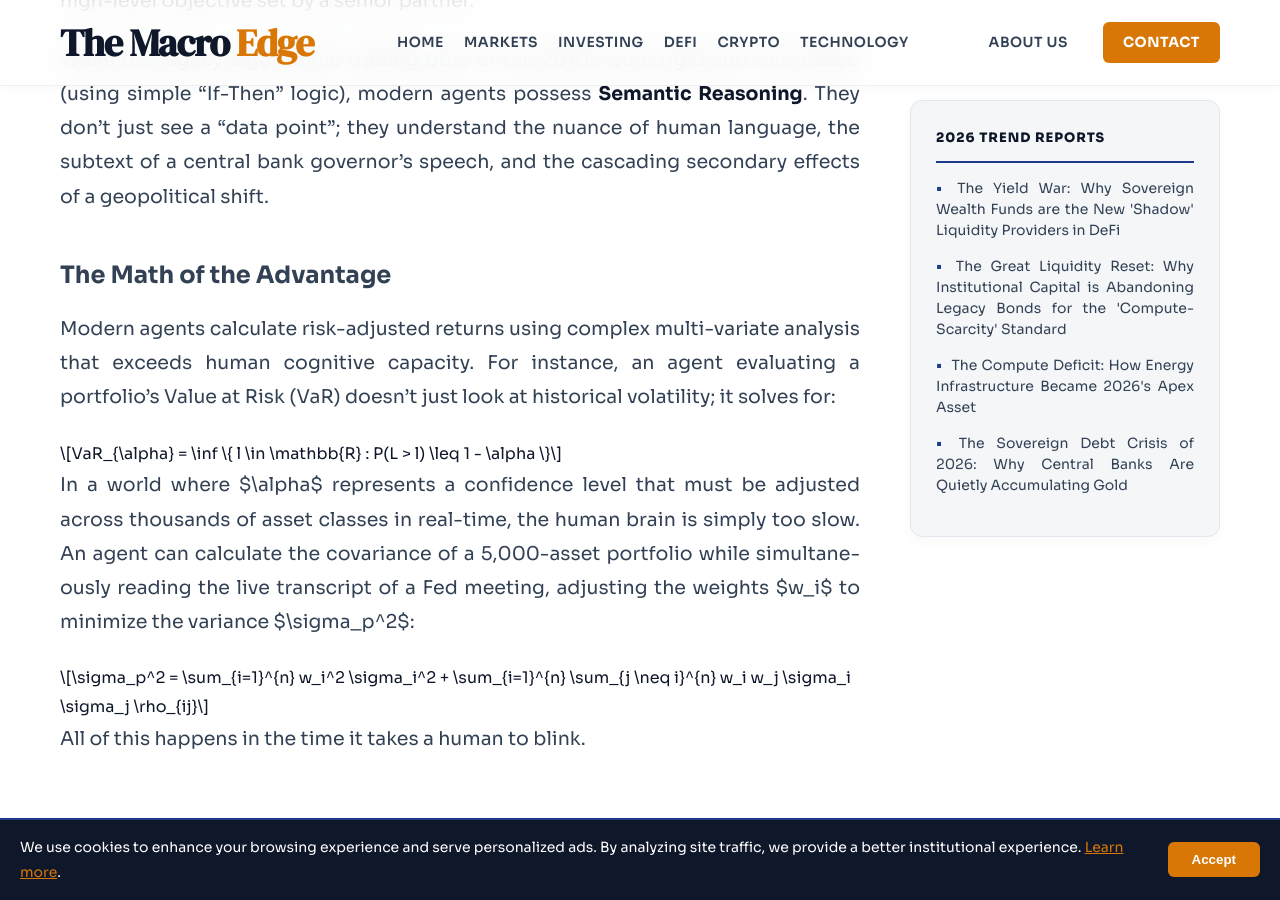
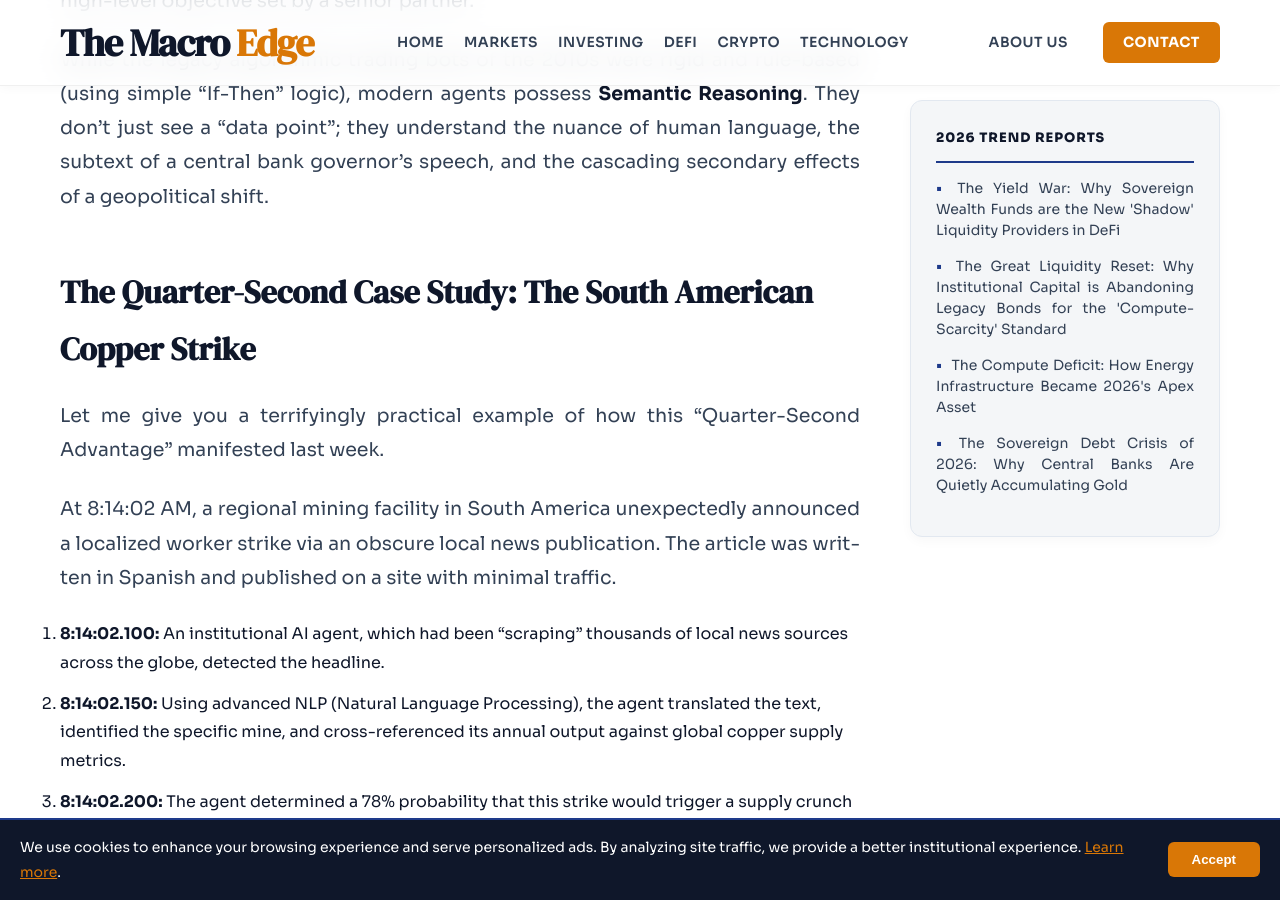
Before and after one commit to Frixx55/FinanceWorld, a Jekyll site: the page built from _posts/2026-04-09-autonomous-agents-replacing-junior-analysts.md, in a window 1280 px wide and 900 px high, scrolled down 2812 px. Built offline with Jekyll 4.4.1, drawn with Linux system fonts in a browser that asks for light colours.

Commit message:
Remove math section on agent advantages
Removed section discussing the mathematical advantages of modern agents over human analysts, including details on risk-adjusted returns and portfolio variance calculations.

```diff
--- a/_posts/2026-04-09-autonomous-agents-replacing-junior-analysts.md
+++ b/_posts/2026-04-09-autonomous-agents-replacing-junior-analysts.md
@@ -26,17 +26,6 @@ The **Autonomous Agents** of 2026 are proactive. They operate on an "Observe-Ori
 
 While the legacy algorithmic trading bots of the 2010s were rigid and rule-based (using simple "If-Then" logic), modern agents possess **Semantic Reasoning**. They don't just see a "data point"; they understand the nuance of human language, the subtext of a central bank governor's speech, and the cascading secondary effects of a geopolitical shift.
 
-### The Math of the Advantage
-
-Modern agents calculate risk-adjusted returns using complex multi-variate analysis that exceeds human cognitive capacity. For instance, an agent evaluating a portfolio's Value at Risk (VaR) doesn't just look at historical volatility; it solves for:
-
-$$VaR_{\alpha} = \inf \{ l \in \mathbb{R} : P(L > l) \leq 1 - \alpha \}$$
-
-In a world where $\alpha$ represents a confidence level that must be adjusted across thousands of asset classes in real-time, the human brain is simply too slow. An agent can calculate the covariance of a 5,000-asset portfolio while simultaneously reading the live transcript of a Fed meeting, adjusting the weights $w_i$ to minimize the variance $\sigma_p^2$:
-
-$$\sigma_p^2 = \sum_{i=1}^{n} w_i^2 \sigma_i^2 + \sum_{i=1}^{n} \sum_{j \neq i}^{n} w_i w_j \sigma_i \sigma_j \rho_{ij}$$
-
-All of this happens in the time it takes a human to blink.
 
 ## The Quarter-Second Case Study: The South American Copper Strike
 
```
